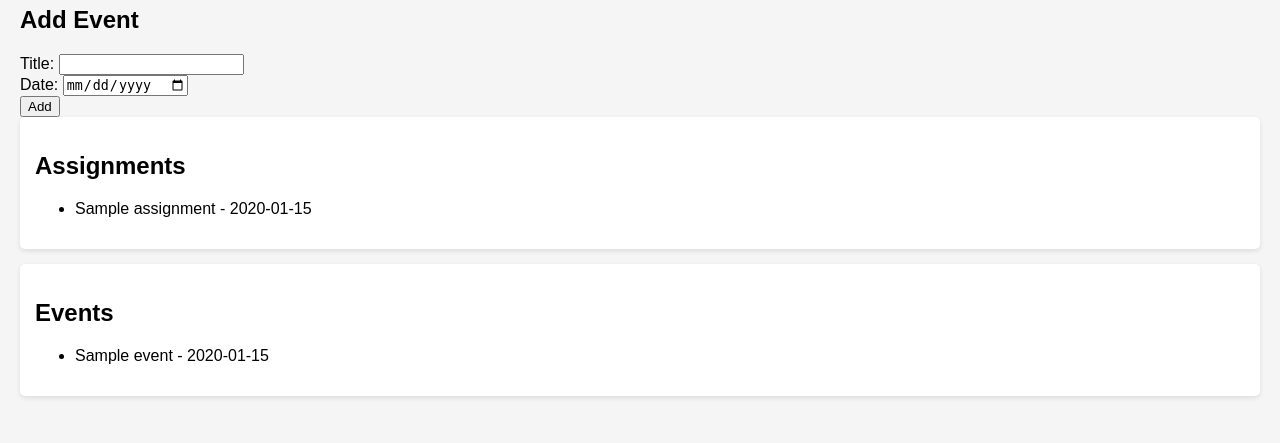
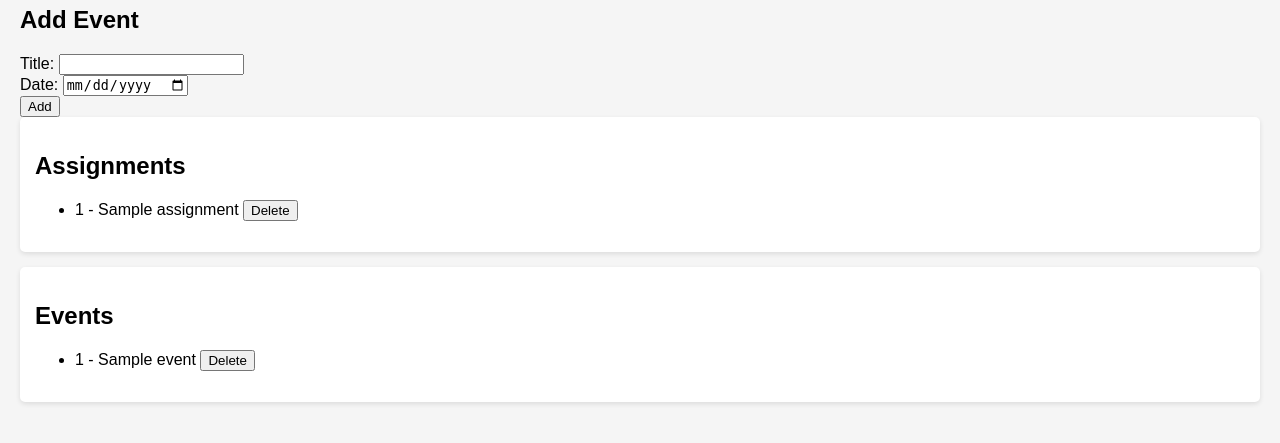
Before and after one commit to VatUpa28/myPlanner, a Flask app: page / in a window 1280 px wide. Shown: the part 242-685 px from the top of the page. Run offline with Flask 3, Linux system fonts and the light colour scheme; tables that the repository leaves empty hold one stand-in row (values such as "Sample post").

Commit message:
Add delete assignment and delete event feature

```diff
--- a/app.py
+++ b/app.py
@@ -42,11 +42,11 @@ def dashboard():
     c = conn.cursor()
 
     # Get all assignments
-    c.execute("SELECT title, due_date FROM assignments")
+    c.execute("SELECT id, title, due_date FROM assignments")
     assignments = c.fetchall()
 
     # Get all events
-    c.execute("SELECT name, date FROM events")
+    c.execute("SELECT id, name, date FROM events")
     events = c.fetchall()
 
     conn.close()
@@ -89,6 +89,30 @@ def add_event():
 
     return redirect(url_for("dashboard"))
 
+@app.route("/delete-assignments/<int:id>", methods=["POST"])
+def delete_assignment(id):
+    conn = sqlite3.connect(db_path)
+    c = conn.cursor()
+
+    c.execute("DELETE FROM assignments WHERE id = ?", (id, ))
+
+    conn.commit()
+    conn.close()
+
+    return redirect(url_for("dashboard"))
+
+@app.route("/delete-events/<int:id>", methods=["POST"])
+def delete_event(id):
+    conn = sqlite3.connect(db_path)
+    c = conn.cursor()
+
+    c.execute("DELETE FROM events WHERE id = ?", (id, ))
+
+    conn.commit()
+    conn.close()
+
+    return redirect(url_for("dashboard"))
+
 if __name__ == "__main__":
     init_db()
     app.run(debug=True)
--- a/templates/dashboard.html
+++ b/templates/dashboard.html
@@ -22,7 +22,6 @@
 
       <button type="submit">Add</button>
     </form>
-
   </div>
 
   <div>
@@ -43,7 +42,6 @@
 
       <button type="submit">Add</button>
     </form>
-
   </div>
 
   <div class="card">
@@ -51,7 +49,16 @@
     {% if assignments %}
     <ul>
       {% for a in assignments %}
-      <li>{{ a[0] }} - {{ a[1] }}</li>
+      <li>
+        {{ a[0] }} - {{ a[1] }}
+        <form
+          action="{{ url_for('delete_assignment', id=a[0]) }}"
+          method="POST"
+          style="display: inline"
+        >
+          <button type="submit">Delete</button>
+        </form>
+      </li>
       {% endfor %}
     </ul>
     {% else %}
@@ -64,7 +71,16 @@
     {% if events %}
     <ul>
       {% for a in events %}
-      <li>{{ a[0] }} - {{ a[1] }}</li>
+      <li>
+        {{ a[0] }} - {{ a[1] }}
+        <form
+          action="{{ url_for('delete_event', id=a[0]) }}"
+          method="POST"
+          style="display: inline"
+        >
+          <button type="submit">Delete</button>
+        </form>
+      </li>
       {% endfor %}
     </ul>
     {% else %}
```
